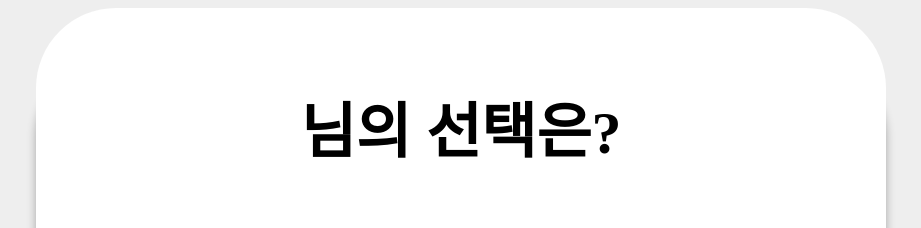
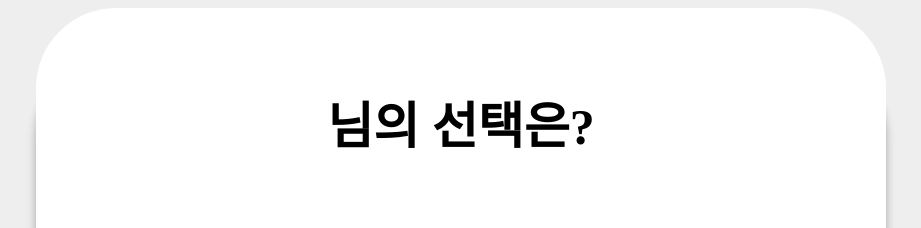
Before and after one commit to daramabasa/tmisharer, a Java web app: page /sharequiz.jsp in a window 1280 px wide. Shown: the top 228 px of the page, without its empty margins (179-1100 px from the left). Run offline with Tomcat 11, a stand-in JSP engine, Linux system fonts and the light colour scheme; data that the repository does not hold is empty; some web fonts are replaced.

Commit message:
회원가입 부분 수정, sharequiz 부분 닉네임 길이에 따라 title 폰트 크기 반영되게 수정

```diff
--- a/src/main/webapp/loginPage.jsp
+++ b/src/main/webapp/loginPage.jsp
@@ -118,8 +118,8 @@
 
 	    <section>
 	      <form action="loginProcess.jsp" method="POST">
-	        <input type="text" name="id" id="id" placeholder="   아이디 입력" required="required">
-	        <input type="password" name="passwd" id="passwd" placeholder="   비밀번호 입력" required="required">
+	        <input type="text" name="id" id="id" placeholder="아이디 입력" required="required">
+	        <input type="password" name="passwd" id="passwd" placeholder="비밀번호 입력" required="required">
 	        <input type="submit" value="로그인">
 	      </form>
 	    </section>
--- a/src/main/webapp/sharequiz.jsp
+++ b/src/main/webapp/sharequiz.jsp
@@ -130,16 +130,31 @@
       }
 
     header {
-      width: 500px; height: 100px;
+      width: 700px; height: 100px;
 
       margin: 0 auto;
       margin-bottom: 50px;
     }
       header h1 {
-      	font-size: 60px;
+      	<%if(friendName.length() > 10) {%>
+      		font-size: 35px;
+	    <%} else { %>
+	    	font-size: 50px;
+	    <%}%>
+
       	line-height: 100px;
       	font-family: 'SEBANG Gothic Bold';
       }
+      	#friendName {
+      	<%if(friendName.length() > 7) {%>
+      		font-size: 35px;
+	    <%} else { %>
+	    	font-size: 50px;
+	    <%}%>
+
+	      	line-height: 100px;
+	      	font-family: 'SEBANG Gothic Bold';
+      	}
 
     input {
       width: 450px; height: 70px;
@@ -211,7 +226,7 @@
 <body>
   <div class="container">
     <header>
-      <h1><%=friendName %>님의 선택은?</h1>
+      <h1><span id=friendName><%=friendName %></span>님의 선택은?</h1>
     </header>
 
     <form name="games" action="quizProcess.jsp" method="POST" onsubmit="return checkForm()">
```
Also changed, not shown: src/main/webapp/joinPage.jsp (+5 -5 lines).
